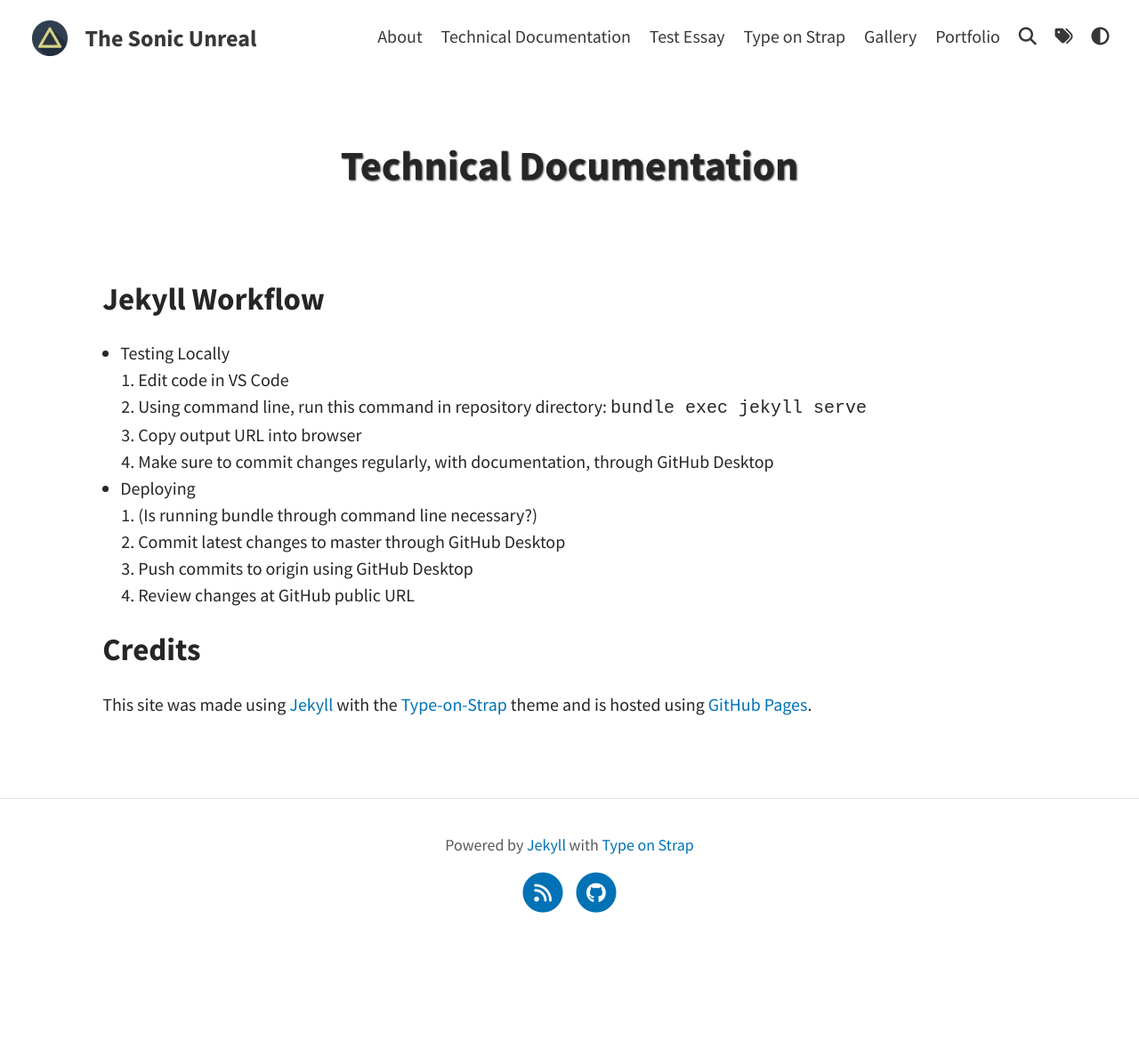
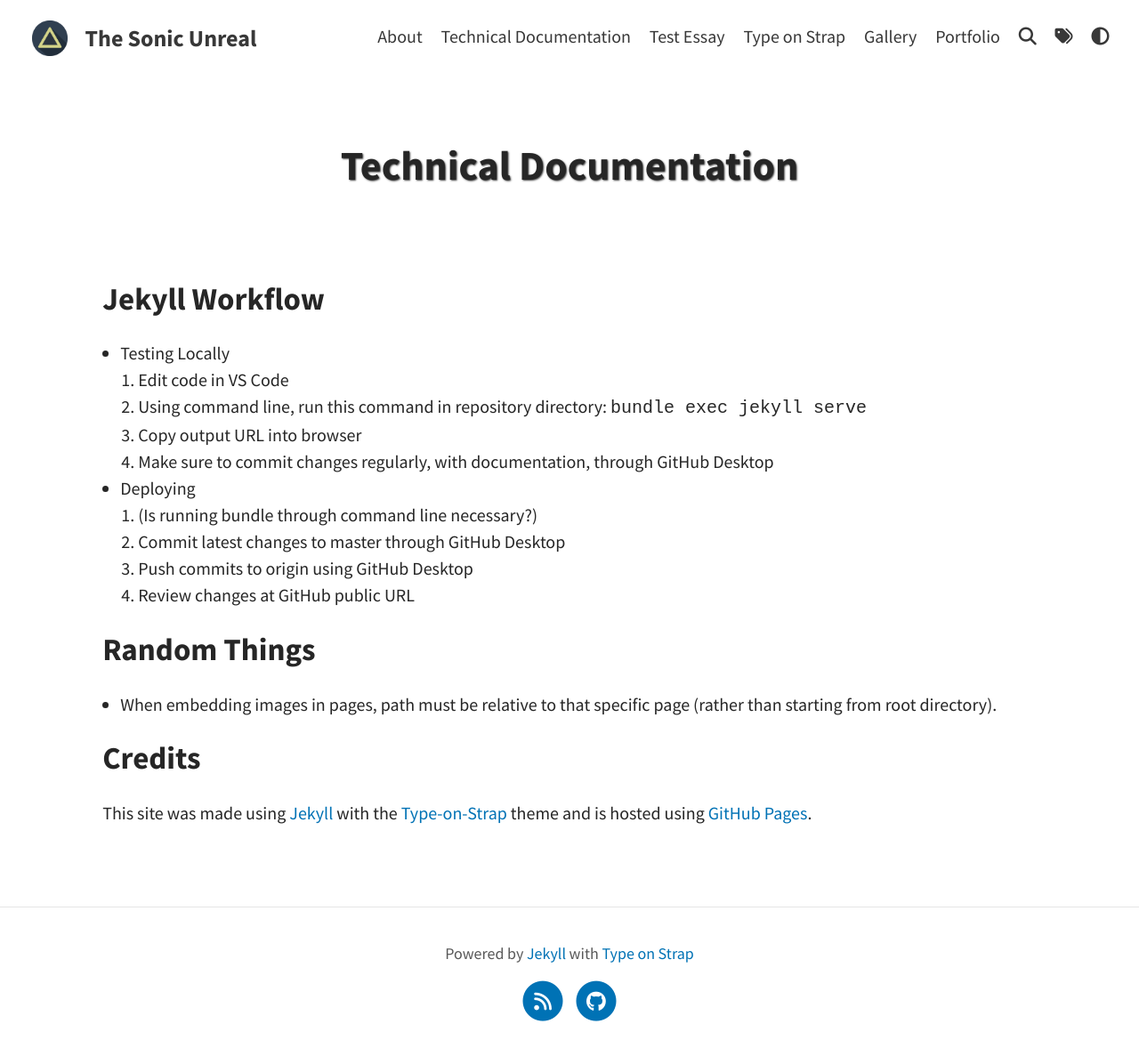
Before and after one commit to ViolaVigilante/Sonic-Unreal, a Jekyll site: the page built from pages/technical_documentation.md, in a window 1280 px wide. Shown: the whole page at 89% size. Built offline with Jekyll 4.4.1, drawn with Linux system fonts in a browser that asks for light colours; a script that is not in the unit is left out; before the commit the page ends 1064 px from its top, so only the background shows below that.

Commit message:
Update technical_documentation.md
Add image embedding instructions

```diff
--- a/pages/technical_documentation.md
+++ b/pages/technical_documentation.md
@@ -16,5 +16,8 @@
     3. Push commits to origin using GitHub Desktop
     4. Review changes at GitHub public URL
 
+## Random Things
+* When embedding images in pages, path must be relative to that specific page (rather than starting from root directory).
+
 ## Credits
 This site was made using [Jekyll](https://jekyllrb.com/) with the [Type-on-Strap](https://github.com/sylhare/Type-on-Strap/) theme and is hosted using [GitHub Pages](https://pages.github.com/).
```
